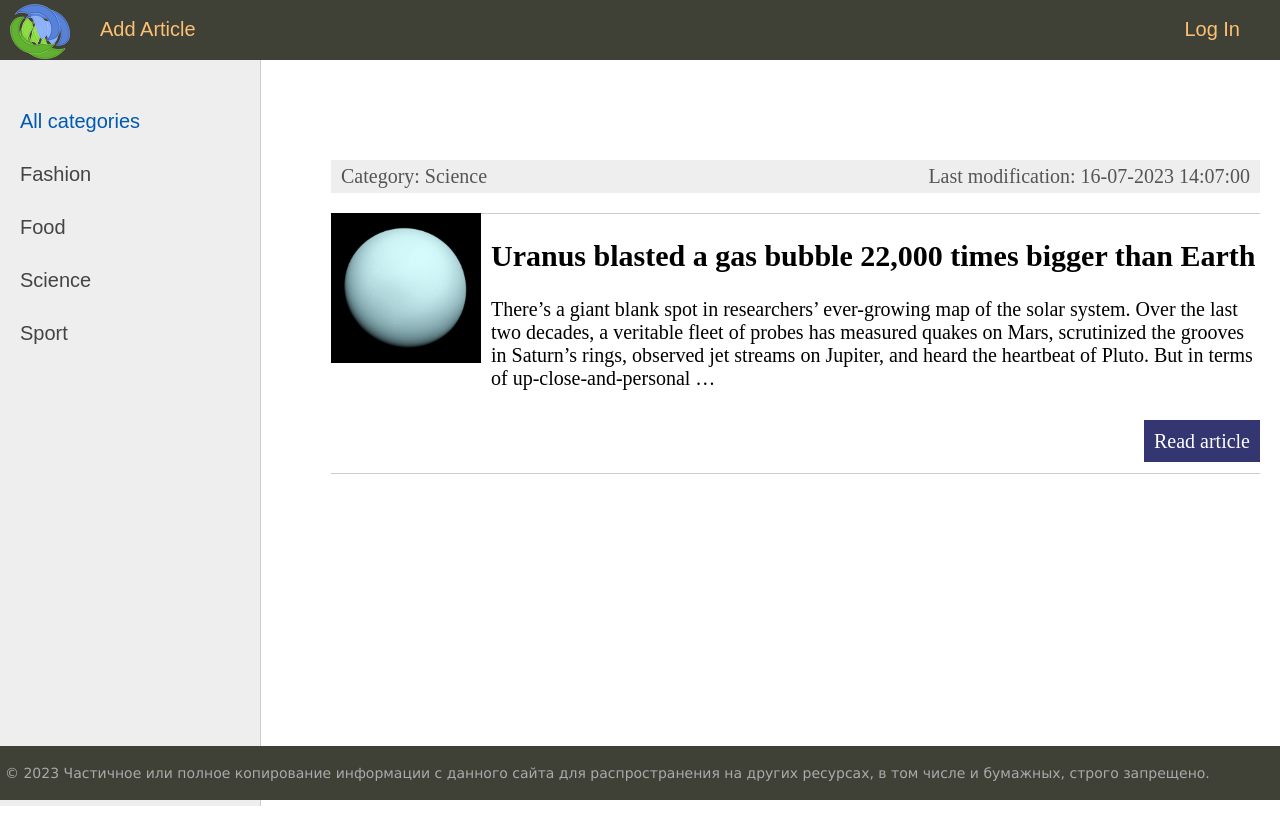
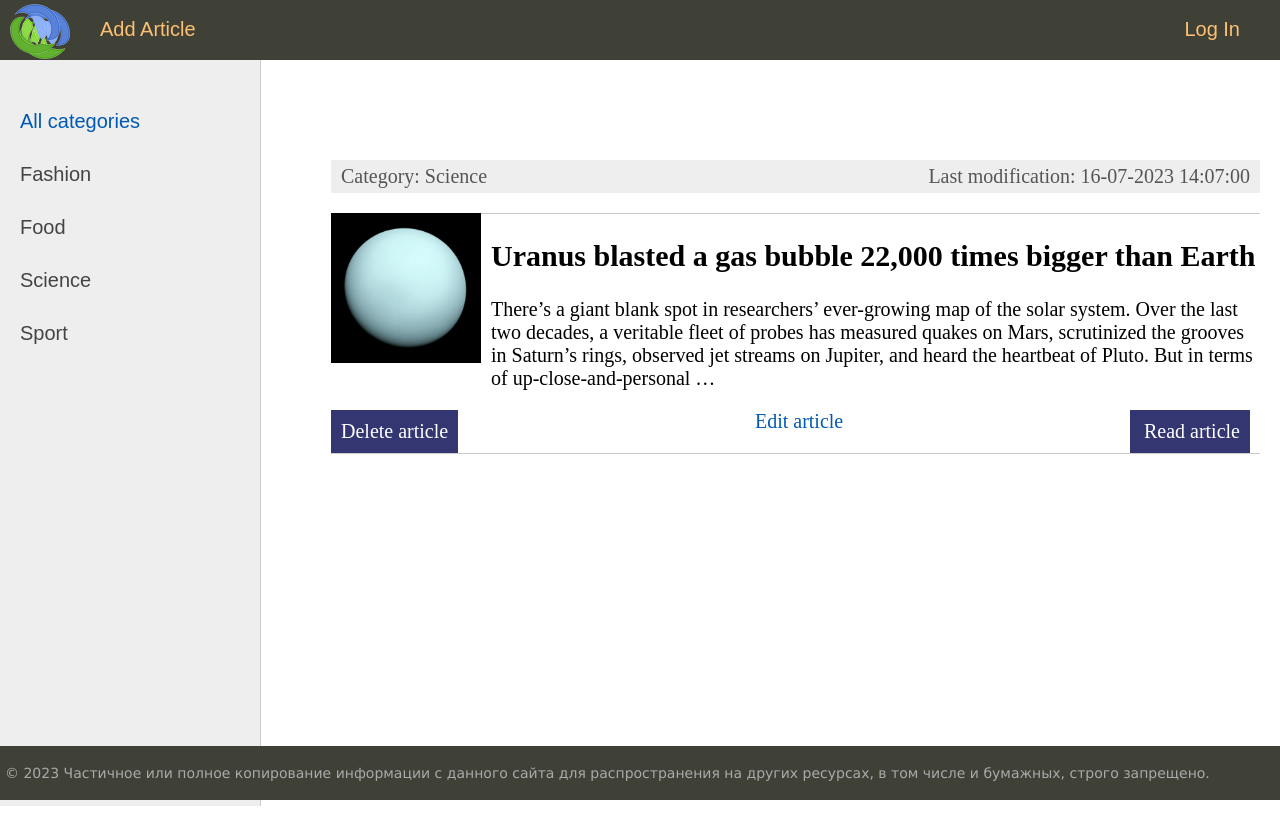
Before and after one commit to Lebron1671/VlogApp, a Django app: page / in a window 1280 px wide. Run offline with Django 4.2, Linux system fonts and the light colour scheme; data comes from the database, SQL or seed files in the repository; both versions use the stored data as it was after the commit.

Commit message:
Added View forms for delete and update

```diff
--- a/vlog_site/articles/templates/articles/pages/index.html
+++ b/vlog_site/articles/templates/articles/pages/index.html
@@ -10,10 +10,15 @@
             {% if article.photo %}
                 <p><img class="img-article-left thumb" src="{{article.photo.url}}"></p>
             {% endif %}
-	<li><h2>{{article.article_title}}</h2>
+            <li>
+                <h2>{{article.article_title}}</h2>
                 {{article.article_content|linebreaks|truncatewords:50}}
                 <div class="clear"></div>
-			<p class="link-read-post"><a href="{{ article.get_absolute_url }}">Read article</a></p>
+                <div class="buttons-container">
+                    <p class="link-delete-article"><a href="{% url 'delete' article.slug %}">Delete article</a></p>
+                    <p class="link-edit-article"><a href="{% url 'update' article.slug %}">Edit article</a></p>
+                    <p class="link-read-article"><a href="{{ article.get_absolute_url }}">Read article</a></p>
+                </div>
             </li>
         {% endfor %}
     </ul>
--- a/vlog_site/articles/urls.py
+++ b/vlog_site/articles/urls.py
@@ -1,13 +1,13 @@
 from django.urls import path
-
 from . import views
 
 
 urlpatterns = [
    path('', views.ArticlesHome.as_view(), name='home'),
-   path('create/', views.create, name="create"),
-   path('<slug:article_slug>/update/', views.update, name="update"),
+   path('create/', views.CreateArticle.as_view(), name="create"),
+   path('<slug:article_slug>/update/', views.UpdateArticle.as_view(), name="update"),
    path('<slug:article_slug>/', views.ShowArticle.as_view(), name='detail'),
+   path('<slug:article_slug>/delete/', views.DeleteArticle.as_view(), name="delete"),
    path('<slug:article_slug>/leave_comment/', views.leave_comment, name='leave_comment'),
    path('<slug:article_slug>/<int:comment_id>/reply_to_comment/', views.reply_to_comment, name='reply_to_comment'),
    path('category/<slug:category_slug>/', views.ArticlesCategory.as_view(), name='category'),
--- a/vlog_site/articles/views.py
+++ b/vlog_site/articles/views.py
@@ -1,9 +1,8 @@
 from django.shortcuts import render, get_object_or_404
 from django.http import HttpResponseRedirect
-from django.urls import reverse
 from django.template.defaultfilters import slugify
-from django.views.generic import ListView, DetailView
-
+from django.urls import reverse_lazy
+from django.views.generic import ListView, DetailView, CreateView, DeleteView, UpdateView
 from .forms import *
 from . models import *
 from django.utils.text import slugify
@@ -19,11 +18,14 @@ class ArticlesHome(ListView):
         context = super().get_context_data(**kwargs)
         context['category_selected'] = 0
         return context
+
+
 """
 def home(request):
     articles = Article.objects.all()
     return render(request, 'articles/pages/index.html', { 'articles': articles })
 """
+
 
 class ShowArticle(DetailView):
     model = Article
@@ -35,6 +37,7 @@ class ShowArticle(DetailView):
         context = super().get_context_data(**kwargs)
         context['category_selected'] = context['article'].category_id
         return context
+
 
 """
 def detail(request, article_slug):
@@ -51,7 +54,18 @@ def detail(request, article_slug):
 """
 
 
+class CreateArticle(CreateView):
+    form_class = AddArticleForm
+    template_name = 'articles/pages/create.html'
 
+    def form_valid(self, form):
+        slug = cyrillic_slugify(form.cleaned_data['article_title'])
+        form.instance.slug = slug
+
+        return super().form_valid(form)
+
+
+"""
 def create(request):
     if request.POST:
         form = AddArticleForm(request.POST, request.FILES)
@@ -69,8 +83,23 @@ def create(request):
     else:
         form = AddArticleForm()
         return render(request, 'articles/pages/create.html', {'form': form})
+"""
 
 
+class UpdateArticle(UpdateView):
+    model = Article
+    template_name = 'articles/pages/update.html'
+    fields = ['article_title', 'article_content', 'category', 'photo']
+    slug_url_kwarg = 'article_slug'
+    context_object_name = 'article'
+
+    def form_valid(self, form):
+        slug = cyrillic_slugify(form.cleaned_data['article_title'])
+        form.instance.slug = slug
+
+        return super().form_valid(form)
+
+"""
 def update(request, article_slug):
     article = get_object_or_404(Article, slug=article_slug)
     if request.POST:
@@ -85,13 +114,25 @@ def update(request, article_slug):
     else:
 
         return render(request, 'articles/pages/update.html', {'article': article })
+"""
 
 
+
+class DeleteArticle(DeleteView):
+    model = Article
+    template_name = 'articles/pages/delete.html'
+    success_url = reverse_lazy('home')
+    context_object_name = 'article'
+    slug_url_kwarg = 'article_slug'
+
+"""
 def delete(request, article_slug):
     article = get_object_or_404(Article, slug=article_slug)
     article.delete()
 
     return HttpResponseRedirect(reverse('home'))
+"""
+
 
 
 def leave_comment(request, article_slug):
@@ -130,6 +171,7 @@ class ArticlesCategory(ListView):
     def get_queryset(self):
         return Article.objects.filter(category__slug=self.kwargs['category_slug'])
 
+
 """
 def show_category(request, category_slug):
     articles = Article.objects.filter(category__slug=category_slug)
@@ -143,7 +185,6 @@ def show_category(request, category_slug):
 """
 
 
-
 def cyrillic_slugify(value):
     # Transliterate Cyrillic characters to Latin
     transliterated_value = translit(value, 'ru', reversed=True)
--- a/vlog_site/static/articles/css/styles.css
+++ b/vlog_site/static/articles/css/styles.css
@@ -30,16 +30,35 @@ img.img-article-left.thumb {
 	height: auto;
 }
 
-p.link-read-post {
+p.link-read-article {
     text-align: right;
 }
-p.link-read-post a {
+
+p.link-delete-article {
+    text-align: right;
+}
+
+.buttons-container {
+    display: flex;
+    justify-content: space-between;
+}
+
+.buttons-container p {
+    margin: 0; /* Убираем стандартные отступы */
+}
+
+
+p.link-delete-article a,
+p.link-read-article a {
+    display: inline-block; /* Add this line */
     padding: 10px;
     min-width: 100px;
     background: #333671;
     color: #fff;
     text-decoration: none;
+    margin-right: 10px;
 }
+
 
 div.article-panel {
     background: #eee;
@@ -191,16 +210,6 @@ div.button {
 	width: 40px;
 	height: 40px;
 	margin: 0 20px 0 0;
-}
-.left-chapters ul li.share a.share-yt {
-	width: 100%;
-	height: 30px;
-	background: url('articles/images/share_yt.png') no-repeat 0 0
-}
-.left-chapters ul li.share a.share-yt:hover {
-	width: 100%;
-	height: 30px;
-	background: url('articles/images/share_yt.png') no-repeat 0 -30px
 }
 
 .content {
```
Also changed, not shown: vlog_site/articles/static/articles/css/styles.css (+25 -12 lines), vlog_site/articles/templates/articles/pages/delete.html (added, +10 -0 lines), vlog_site/articles/templates/articles/pages/update.html (+7 -19 lines), vlog_site/db.sqlite3, vlog_site/media/photos/2023/07/16/25369-kosmos-kosmicheskoe_prostranstvo-zemlya-vselennaya-priroda-2560_BMEFCWs.jpeg (added), vlog_site/media/photos/2023/07/16/25369-kosmos-kosmicheskoe_prostranstvo-zemlya-vselennaya-priroda-2560_LbHwgur.jpeg (added), vlog_site/media/photos/2023/07/16/25369-kosmos-kosmicheskoe_prostranstvo-zemlya-vselennaya-priroda-2560_Mqz3tDB.jpeg (added), vlog_site/media/photos/2023/07/16/25369-kosmos-kosmicheskoe_prostranstvo-zemlya-vselennaya-priroda-2560_PvlMWy3.jpeg (added), vlog_site/media/photos/2023/07/16/football.jpeg (added), vlog_site/media/photos/2023/07/16/football_oJg47yo.jpeg (added), 1 other file. Lines whose indentation alone changed are shown as unchanged.
